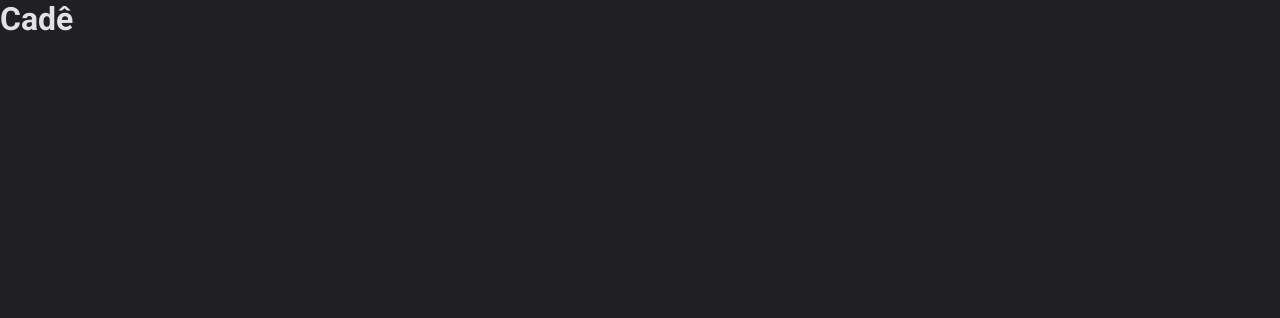
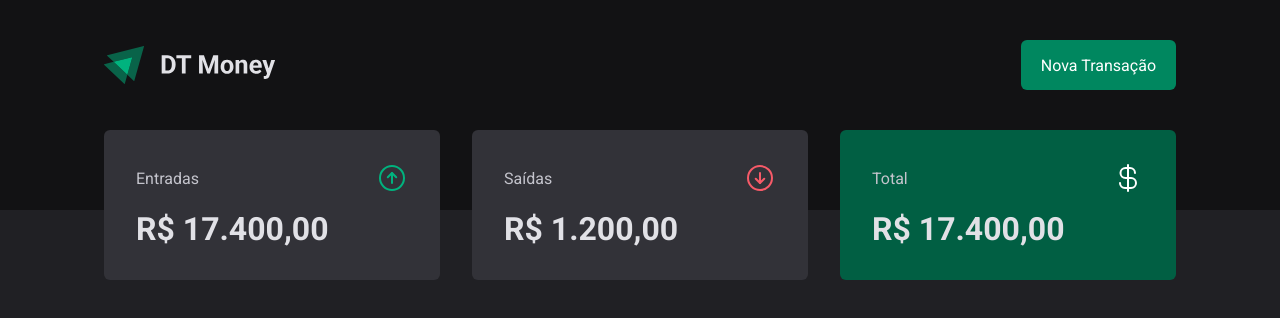
Before and after one commit to GabrielFer02/dt-money-v2, a React (Vite) app: page / in a window 1280 px wide. Shown: the top 318 px of the page. Built offline with nearby package versions, Linux system fonts and the light colour scheme.

Commit message:
create header and summary

```diff
--- a/package.json
+++ b/package.json
@@ -10,6 +10,7 @@
     "preview": "vite preview"
   },
   "dependencies": {
+    "phosphor-react": "^1.4.1",
     "react": "^19.0.0",
     "react-dom": "^19.0.0"
   },
--- a/src/App.tsx
+++ b/src/App.tsx
@@ -1,5 +1,6 @@
+import { Transactions } from "./pages/Transactions/Transactions";
 import "./styles/global.css";
 
 export function App() {
-  return <h1>Cadê</h1>;
+  return <Transactions />;
 }
--- /dev/null
+++ b/src/components/Header/Header.module.css
@@ -0,0 +1,31 @@
+.headerContainer {
+  background: var(--gray-900);
+  padding: 2.5rem 0 7.5rem 0;
+}
+
+.headerContent {
+  width: 100%;
+  max-width: 1120px;
+  margin: 0 auto;
+  padding: 0 1.5rem;
+
+  display: flex;
+  justify-content: space-between;
+  align-items: center;
+}
+
+button {
+  height: 50px;
+  border: 0;
+  background: var(--green-500);
+  color: var(--white);
+  font-weight: bold;
+  padding: 0 1.25rem;
+  border-radius: 6px;
+  cursor: pointer;
+
+  &:hover {
+    background: var(--green-700);
+    transition: background-color 0.5s;
+  }
+}
--- /dev/null
+++ b/src/components/Header/Header.tsx
@@ -0,0 +1,13 @@
+import style from "./Header.module.css";
+import logoImg from "../../assets/Logo.svg";
+
+export function Header() {
+  return (
+    <header className={style.headerContainer}>
+      <div className={style.headerContent}>
+        <img src={logoImg} alt="" />
+        <button>Nova Transação</button>
+      </div>
+    </header>
+  );
+}
--- /dev/null
+++ b/src/components/Summary/Summary.module.css
@@ -0,0 +1,35 @@
+.summaryContainer {
+  width: 100%;
+  max-width: 1120px;
+  margin: 0 auto;
+  padding: 0 1.5rem;
+
+  display: grid;
+  grid-template-columns: repeat(3, 1fr);
+  gap: 2rem;
+
+  margin-top: -5rem;
+}
+
+.summaryCard {
+  background: var(--gray-600);
+  border-radius: 6px;
+  padding: 2rem;
+
+  header {
+    display: flex;
+    align-items: center;
+    justify-content: space-between;
+    color: var(--gray-300);
+  }
+
+  strong {
+    display: block;
+    margin-top: 1rem;
+    font-size: 2rem;
+  }
+
+  &.green {
+    background: var(--green-700);
+  }
+}
--- /dev/null
+++ b/src/components/Summary/Summary.tsx
@@ -0,0 +1,33 @@
+import style from "./Summary.module.css";
+import { ArrowCircleDown, ArrowCircleUp, CurrencyDollar } from "phosphor-react";
+
+export function Summary() {
+  return (
+    <section className={style.summaryContainer}>
+      <div className={style.summaryCard}>
+        <header>
+          <span>Entradas</span>
+          <ArrowCircleUp size={32} color="#00b37e" />
+        </header>
+
+        <strong>R$ 17.400,00</strong>
+      </div>
+      <div className={style.summaryCard}>
+        <header>
+          <span>Saídas</span>
+          <ArrowCircleDown size={32} color="#f75a68" />
+        </header>
+
+        <strong>R$ 1.200,00</strong>
+      </div>
+      <div className={`${style.summaryCard} ${style["green"]}`}>
+        <header>
+          <span>Total</span>
+          <CurrencyDollar size={32} color="#fff" />
+        </header>
+
+        <strong>R$ 17.400,00</strong>
+      </div>
+    </section>
+  );
+}
--- /dev/null
+++ b/src/pages/Transactions/Transactions.tsx
@@ -0,0 +1,11 @@
+import { Header } from "../../components/Header/Header";
+import { Summary } from "../../components/Summary/Summary";
+
+export function Transactions() {
+  return (
+    <div>
+      <Header />
+      <Summary />
+    </div>
+  );
+}
```
Also changed, not shown: src/assets/Logo.svg (added), src/pages/Transactions/Transactions.module.css (added), 1 other file (tests, documents, lock files or other folders).
